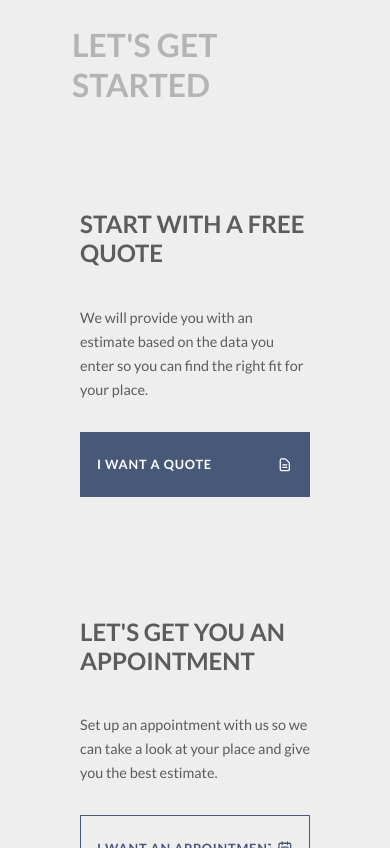
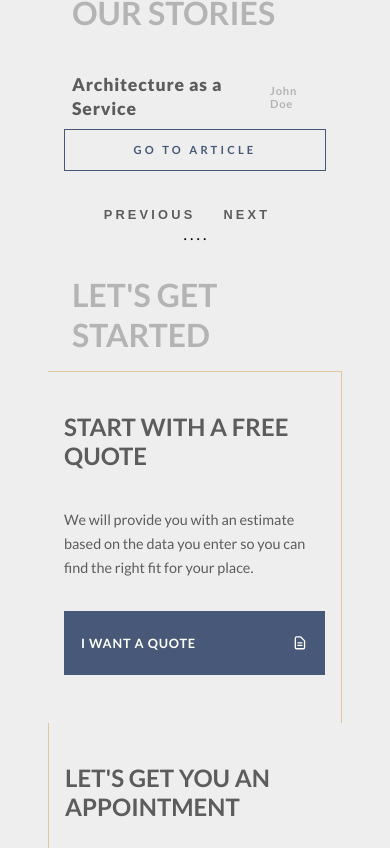
Before and after one commit to azula9713/jleo_svue-frontend, a Next.js app: page / in a window 390 px wide. Shown: the part 2716-3564 px from the top of the page. Built offline with nearby package versions, Linux system fonts and the light colour scheme.

Commit message:
Our stories responsive

```diff
--- a/components/Common/TitleContainer.js
+++ b/components/Common/TitleContainer.js
@@ -15,7 +15,11 @@ export default TitleContainer
 const Container = styled.div`
   padding: 2rem;
 
-  @media (max-width: 1400px) {
+  @media (max-width: ${({ theme }) => theme.breakpoints.xl}) {
     padding: 2rem 1.5rem;
   }
+
+  @media (max-width: ${({ theme }) => theme.breakpoints.lg}) {
+    padding: 0rem 1.5rem;
+  }
 `
--- a/components/Home/BlogPost.js
+++ b/components/Home/BlogPost.js
@@ -1,3 +1,4 @@
+import Image from 'next/image'
 import styled from 'styled-components'
 
 import HomeLocale from '../../data/lang/Home-en.json'
@@ -5,6 +6,9 @@ import HomeLocale from '../../data/lang/Home-en.json'
 const BlogPost = ({ post }) => {
   return (
     <Container>
+      <ImgPreview>
+        <Image layout="fill" src="/stories.png" objectFit="cover" />
+      </ImgPreview>
       <TitleAuthor>
         <PostTitle>{post.title}</PostTitle>
         <PostAuthor>{post.author}</PostAuthor>
@@ -28,6 +32,11 @@ const Container = styled.div`
   align-items: flex-start;
   justify-content: space-between;
   height: 100%;
+
+  @media (max-width: ${({ theme }) => theme.breakpoints.lg}) {
+    align-items: center;
+    margin-bottom: 1rem;
+  }
 `
 
 const TitleAuthor = styled.div`
@@ -45,6 +54,23 @@ const Preview = styled.p`
   font-size: 0.9rem;
   line-height: 1.25rem;
   color: ${(props) => props.theme.textPrimary};
+
+  @media (max-width: ${({ theme }) => theme.breakpoints.lg}) {
+    display: none;
+  }
+`
+
+const ImgPreview = styled.div`
+  display: none;
+
+  @media (max-width: ${({ theme }) => theme.breakpoints.lg}) {
+    padding: 0.5rem;
+    margin: 0;
+    width: 100%;
+    height: 12rem;
+    margin-bottom: 0.5rem;
+    position: relative;
+  }
 `
 
 const Button = styled.div`
@@ -67,6 +93,10 @@ const Button = styled.div`
     background-color: ${(props) => props.theme.primary};
     color: ${(props) => props.theme.white};
   }
+
+  @media (max-width: ${({ theme }) => theme.breakpoints.lg}) {
+    width: 100%;
+  }
 `
 
 const PostTitle = styled.label`
--- a/components/Home/GetStarted.js
+++ b/components/Home/GetStarted.js
@@ -84,7 +84,7 @@ const Quote = styled.div`
 
   @media (max-width: ${({ theme }) => theme.breakpoints.lg}) {
     width: 100%;
-    border: none;
+    padding: 1rem;
   }
 `
 
@@ -93,6 +93,8 @@ const Appointment = styled(Quote)`
 
   @media (max-width: ${({ theme }) => theme.breakpoints.lg}) {
     border: none;
+    border-bottom: ${(props) => props.theme.borderSecondary};
+    border-left: ${(props) => props.theme.borderSecondary};
   }
 `
 const Subtitle = styled.h3`
--- a/components/Home/OurStories.js
+++ b/components/Home/OurStories.js
@@ -37,10 +37,6 @@ const OurStoriesContainer = styled.section`
   align-items: flex-start;
   justify-content: space-between;
   width: 100%;
-
-  @media (max-width: ${({ theme }) => theme.breakpoints.lg}) {
-    display: none;
-  }
 `
 const DescWrapper = styled.div`
   width: 50%;
@@ -50,12 +46,21 @@ const DescWrapper = styled.div`
   justify-content: space-between;
   flex-direction: column;
   padding-top: 2rem;
+
+  @media (max-width: ${({ theme }) => theme.breakpoints.lg}) {
+    width: 100%;
+  }
 `
 
 const ImageWrapper = styled.div`
   width: 50%;
   height: 46rem;
   position: relative;
+
+  @media (max-width: ${({ theme }) => theme.breakpoints.lg}) {
+    display: none;
+    height: 100%;
+  }
 `
 const BlogPostContainer = styled.div`
   height: 22rem;
@@ -63,6 +68,12 @@ const BlogPostContainer = styled.div`
   border: ${(props) => props.theme.borderSecondary};
   border-bottom: none;
   padding: 3rem;
+
+  @media (max-width: ${({ theme }) => theme.breakpoints.lg}) {
+    padding: 1rem;
+    border: none;
+    height: 100%;
+  }
 `
 
 const PaginationContainer = styled.div`
@@ -74,6 +85,13 @@ const PaginationContainer = styled.div`
   border: ${(props) => props.theme.borderSecondary};
   border-top: none;
   border-bottom: none;
+
+  @media (max-width: ${({ theme }) => theme.breakpoints.lg}) {
+    border: none;
+    flex-direction: column;
+    justify-content: center;
+    height: 100%;
+  }
 `
 
 const StoryImage = styled(Image)`
@@ -82,10 +100,18 @@ const StoryImage = styled(Image)`
 `
 const PaginationButtons = styled.div`
   margin-right: 2rem;
+
+  @media (max-width: ${({ theme }) => theme.breakpoints.lg}) {
+    margin-right: 0rem;
+  }
 `
 
 const PaginationDots = styled.div`
   margin-right: 2rem;
+
+  @media (max-width: ${({ theme }) => theme.breakpoints.lg}) {
+    margin-right: 0rem;
+  }
 `
 const PrevButton = styled.button`
   color: ${(props) => props.theme.textPrimary};
--- a/pages/index.js
+++ b/pages/index.js
@@ -24,7 +24,6 @@ export default function Home() {
         <HeroBanner />
         <WeDoSection />
         <OurWork />
-        {/* Mobile our work comes here */}
         <OurStories />
         {/* Mobile our stories comes here */}
         <GetStarted />
```
